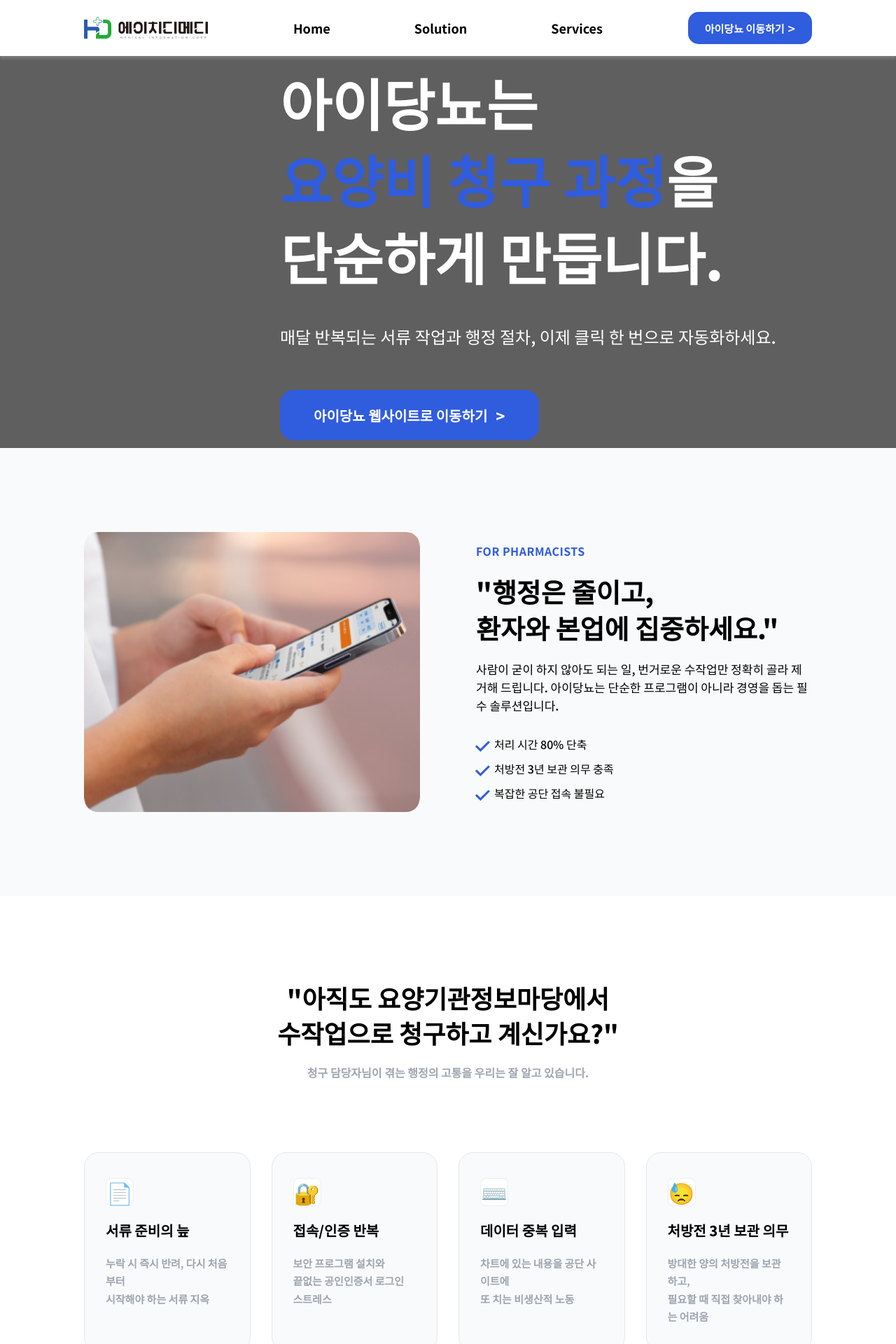
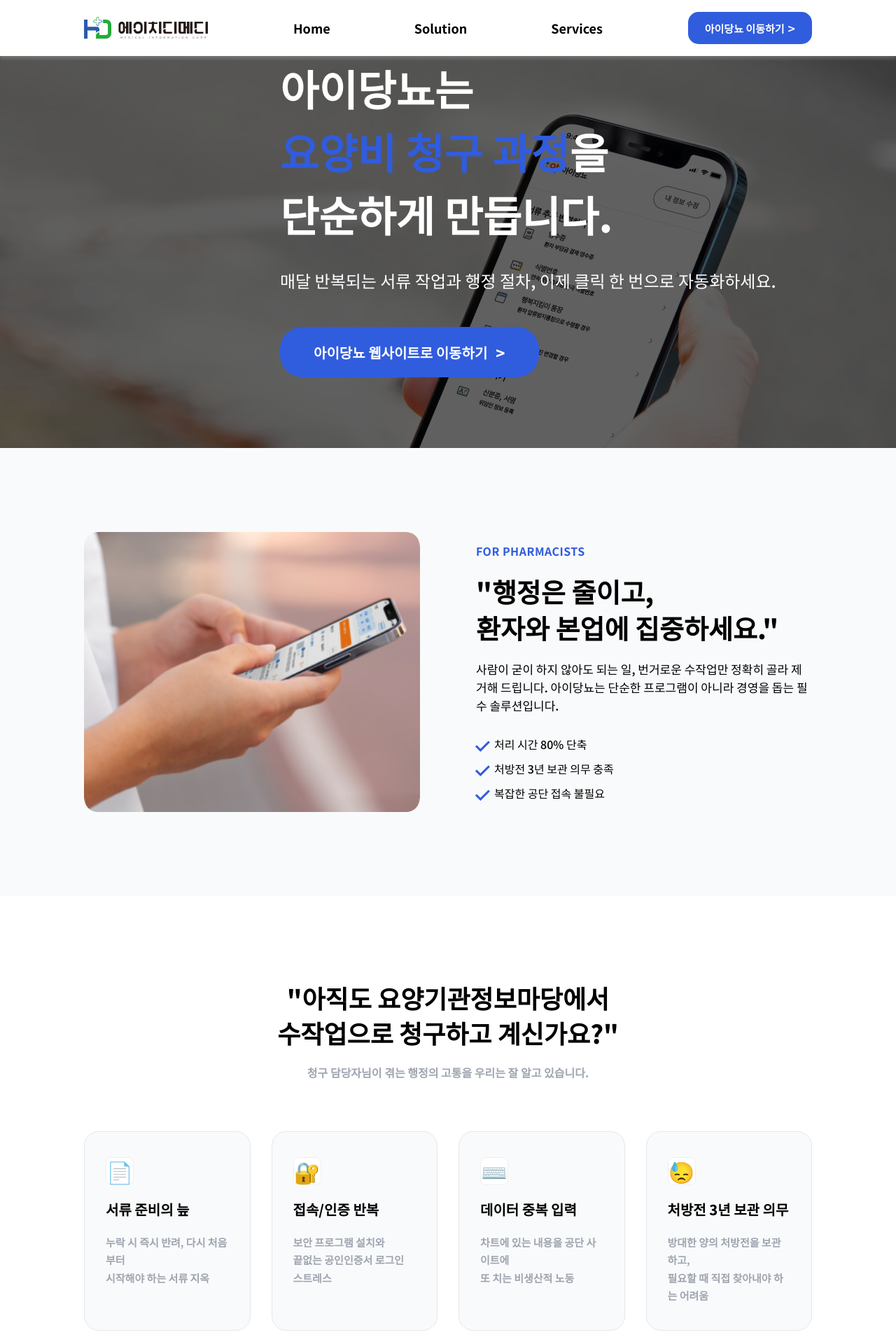
Before and after one commit to hdmedi2/landingpage, a React (Vite) app: page / in a window 1280 px wide. Shown: the top 1920 px of the page at 70% size. Built offline with nearby package versions, Linux system fonts and the light colour scheme.

Commit message:
1차피드백 반영

```diff
--- a/package.json
+++ b/package.json
@@ -11,6 +11,7 @@
     "preview": "vite preview"
   },
   "dependencies": {
+    "axios": "^1.13.2",
     "react": "^19.2.0",
     "react-dom": "^19.2.0",
     "styled-components": "^6.3.6"
--- a/src/components/HeroSection/HeroSection.jsx
+++ b/src/components/HeroSection/HeroSection.jsx
@@ -1,4 +1,5 @@
 import styled from 'styled-components';
+import HeroImage from '../../assets/images/Hero.png';
 
 const HeroContainer = styled.section`
   position: relative;
@@ -17,7 +18,7 @@ const BackgroundImage = styled.div`
   left: 0;
   width: 100%;
   height: 100%;
-  background-image: url('http://localhost:3845/assets/060263c203ad287f436e9676b6db88e92cd254b8.png');
+  background-image: url(${HeroImage});
   background-size: cover;
   background-position: center;
   z-index: 0;
@@ -42,8 +43,9 @@ const ContentWrapper = styled.div`
   padding: 0 120px;
   display: flex;
   flex-direction: column;
-  gap: 40px;
+  gap: 30px;
   width: 100%;
+  margin-top: -100px;
 
   @media (max-width: ${props => props.theme.breakpoints.tablet}) {
     padding: 0 40px;
@@ -51,9 +53,9 @@ const ContentWrapper = styled.div`
 `;
 
 const Title = styled.h1`
-  font-size: 80px;
+  font-size: 60px;
   font-weight: ${props => props.theme.fontWeights.extraBold};
-  line-height: 110px;
+  line-height: 90px;
   color: ${props => props.theme.colors.white};
 
   .highlight {
@@ -80,7 +82,7 @@ const ButtonWrapper = styled.div`
 const HeroButton = styled.button`
   background-color: ${props => props.theme.colors.primary};
   color: ${props => props.theme.colors.white};
-  border-radius: 20px;
+  border-radius: 32px;
   padding: 20px 48px;
   font-size: 20px;
   font-weight: ${props => props.theme.fontWeights.extraBold};
--- a/src/components/ProblemSection/ProblemSection.jsx
+++ b/src/components/ProblemSection/ProblemSection.jsx
@@ -41,7 +41,7 @@ const CardsWrapper = styled.div`
   display: grid;
   grid-template-columns: repeat(4, 1fr);
   gap: 30px;
-  margin-top: 50px;
+  margin-top: 20px;
 
   @media (max-width: ${props => props.theme.breakpoints.tablet}) {
     grid-template-columns: repeat(2, 1fr);
--- a/src/components/ProcessComparisonSection/ProcessComparisonSection.jsx
+++ b/src/components/ProcessComparisonSection/ProcessComparisonSection.jsx
@@ -34,6 +34,7 @@ const Subtitle = styled.p`
   text-align: center;
   line-height: 1.6;
   margin-top: -40px;
+  margin-bottom: -40px;
 `;
 
 const ComparisonWrapper = styled.div`
--- a/src/components/RecommendationSection/RecommendationItem.jsx
+++ b/src/components/RecommendationSection/RecommendationItem.jsx
@@ -24,6 +24,11 @@ const IconWrapper = styled.div`
   color: ${props => props.theme.colors.primary};
 `;
 
+const CheckIcon = styled.span`
+  display: inline-block;
+  transform: translateY(3px);
+`;
+
 const Text = styled.p`
   font-size: 18px;
   font-weight: ${props => props.theme.fontWeights.extraBold};
@@ -35,7 +40,9 @@ const Text = styled.p`
 const RecommendationItem = ({ text }) => {
   return (
     <Item>
-      <IconWrapper>✓</IconWrapper>
+      <IconWrapper>
+        <CheckIcon>✓</CheckIcon>
+      </IconWrapper>
       <Text>{text}</Text>
     </Item>
   );
--- a/src/components/SolutionSection/SolutionSection.jsx
+++ b/src/components/SolutionSection/SolutionSection.jsx
@@ -37,13 +37,14 @@ const Subtitle = styled.p`
   text-align: center;
   line-height: 1.6;
   margin-top: 10px;
+  margin-bottom: 55px;
 `;
 
 const FeaturesWrapper = styled.div`
   display: grid;
   grid-template-columns: repeat(3, 1fr);
   gap: 40px;
-  margin-top: 50px;
+  margin-top: 25px;
 
   @media (max-width: ${props => props.theme.breakpoints.tablet}) {
     grid-template-columns: 1fr;
--- a/src/components/StatisticsSection/StatisticsSection.jsx
+++ b/src/components/StatisticsSection/StatisticsSection.jsx
@@ -34,7 +34,8 @@ const Subtitle = styled.p`
   color: ${props => props.theme.colors.textGray};
   text-align: center;
   line-height: 1.6;
-  margin-top: -30px;
+  margin-top: -40px;
+  margin-bottom: -40px;
 `;
 
 const StatsWrapper = styled.div`
```
Also changed, not shown: src/assets/images/Hero.png (added), 1 other file (tests, documents, lock files or other folders).
